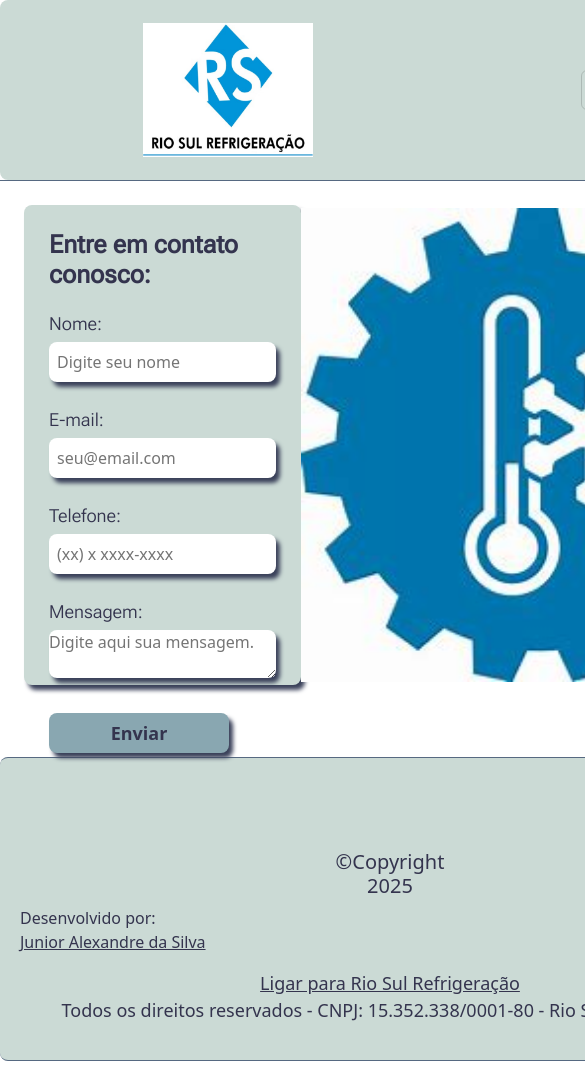
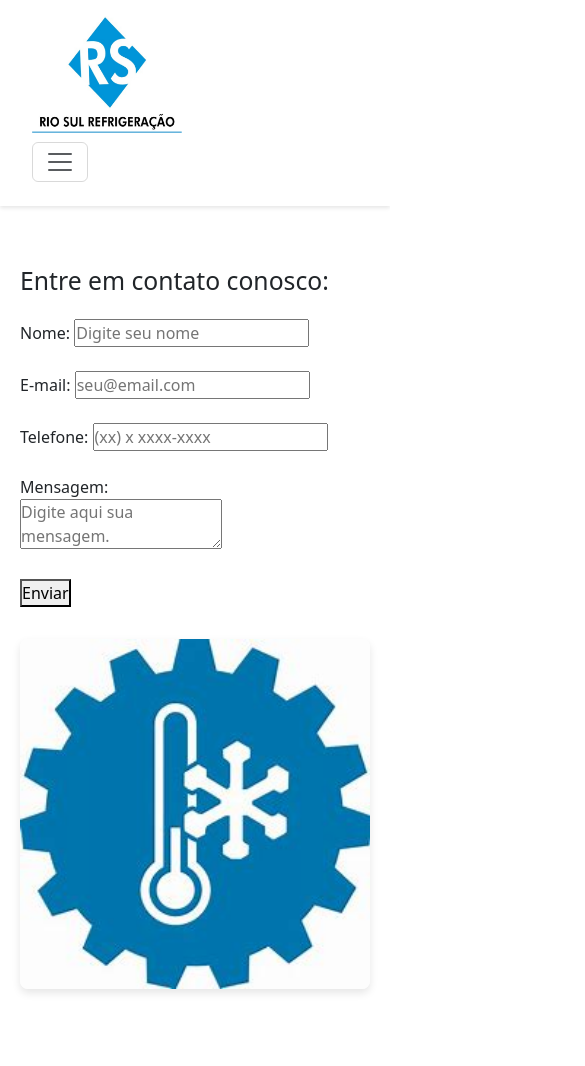
Before and after one commit to JuniorSilva88/Rio-Sul-Refrigeracao-2025, a plain HTML site: page contato.html in a window 390 px wide. Shown: the top 1066 px of the page, 585 px wide, since content can reach past the window. Drawn offline with nearby package versions, Linux system fonts and the light colour scheme.

Commit message:
update 2

```diff
--- a/css/style.css
+++ b/css/style.css
@@ -1,365 +1,205 @@
-/*import-font*/
-@import url('https://fonts.googleapis.com/css2?family=Roboto+Flex:wght@300;400&display=swap');
-
-/*Paleta de Cores*/
+/* Root color variables */
 :root {
-    --fundo: #cbdad5;
-    --hover: #89a7b1;
-    --borda: #566981;
-    --sombra: #3a415a;
-    --fonte: #34344e;
+    --cor-de-fundo: #f2f2f2;
+    --texto: #333333;
+    --principal: #0d6efd;
+    --borda: #cccccc;
+    --sombra: rgba(0, 0, 0, 0.1);
 }
 
-/*Reset-CSS*/
+/* Reset some basics */
 * {
     margin: 0;
     padding: 0;
     box-sizing: border-box;
-    text-decoration: none;
 }
 
+/* Body setup - Removed min-width to improve responsiveness */
 body {
-    max-width: 1800px;
-    min-width: 780px;
-    font-size: 100%;
-    /*background:var(--fundo);*/
+    font-family: 'Roboto Flex', sans-serif;
+    line-height: 1.6;
+    background-color: var(--cor-de-fundo);
+    color: var(--texto);
+    min-width: unset; /* Removed fixed min-width for better responsiveness */
 }
 
-header,
-footer {
-    background: var(--fundo);
-    border-radius: 8px;
+/* Main content container */
+.conteudo {
+    padding: 20px;
+    max-width: 1200px;
+    margin: 0 auto;
+    min-width: unset; /* Allow flexibility on small screens */
 }
 
-/*Cabeçalho*/
-
+/* Header styles */
 .cabecalho {
-    height: 180px;
     display: flex;
-    flex-direction: row;
     align-items: center;
-    justify-content: space-around;
-    padding: 24px;
+    justify-content: space-between;
+    background-color: white;
+    padding: 16px 32px;
+    box-shadow: 0 2px 4px var(--sombra);
 }
 
+/* Logo */
 .cabecalho-imagem {
-    width: 85%;
-    /* Aumenta a largura para 20% do contêiner */
-    max-width: 200px;
-    /* Define um tamanho máximo */
-    height: auto;
-    /* Mantém a proporção da imagem */
+    max-width: 150px;
 }
 
+/* Navigation menu */
 .cabecalho-menu {
     display: flex;
-    gap: 32px;
+    gap: 16px;
 }
 
+/* Navigation links */
 .cabecalho-item {
-    font-family: 'Roboto Flex', sans-serif;
-    color: var(--fonte);
-    font-weight: 400;
-    font-size: 18px;
+    color: var(--texto);
     text-decoration: none;
+    transition: color 0.3s ease;
 }
 
 .cabecalho-item:hover {
-    border-bottom: 1px solid var(--borda);
-    color: var(--hover);
+    color: var(--principal);
 }
 
-/*Conteúdo*/
-
-.conteudo {
-    width: 100%;
-    margin-bottom: 48px;
-    border-top: 1.8px solid var(--borda);
-    padding: 24px;
-    min-width: 800px;
+/* Focus state for accessibility */
+.cabecalho-item:focus,
+.botao:focus {
+    outline: 2px dashed var(--borda); /* Visible outline for keyboard users */
+    outline-offset: 4px;
 }
 
+/* Main content section */
 .conteudo-principal {
-    width: 100%;
     display: flex;
-    flex-direction: row;
+    justify-content: space-between;
     align-items: center;
-    justify-content: space-around;
+    flex-wrap: wrap; /* Allow wrapping on small screens */
+    gap: 32px;
+    margin-top: 40px;
 }
 
+/* Text block inside main section */
 .conteudo-principal-escrito {
-    width: 55%;
-    display: flex;
-    align-items: center;
-    flex-direction: column;
-    gap: 32px;
-
+    flex: 1;
+    min-width: 300px;
 }
 
+/* Main heading */
 .conteudo-principal-escrito-titulo {
-    font-family: 'Roboto Flex', sans-serif;
-    font-weight: 300;
-    font-size: 54px;
-    color: var(--fonte);
+    font-size: 2rem;
+    color: var(--principal);
+    margin-bottom: 16px;
 }
 
+/* Subheading */
 .conteudo-principal-escrito-subtitulo {
-    font-family: 'Roboto Flex', sans-serif;
-    font-weight: 300;
-    font-size: 25px;
-    color: var(--fonte);
+    font-size: 1.5rem;
+    margin-bottom: 16px;
 }
 
+/* Paragraph styling */
 .conteudo-principal-paragrafo {
-    display: flex;
-    flex-direction: row;
-    align-items: center;
-    justify-content: center;
-    color: var(--fonte);
-    font-weight: 400;
-    font-size: 18px;
+    margin-bottom: 16px;
 }
 
+/* Main image */
 .conteudo-principal-imagem {
-    max-width: 100%;
-    /* Garante que a imagem não ultrapasse o tamanho do contêiner */
-    height: auto;
-    /* Mantém a proporção da imagem */
-    display: block;
-    /* Remove espaços extras ao redor da imagem */
-    margin: 0 auto;
-    /* Centraliza a imagem */
+    flex: 1;
+    max-width: 400px;
+    width: 100%;
+    border-radius: 8px;
+    box-shadow: 0 4px 8px var(--sombra);
 }
 
-/*Conteúdo Secundário*/
-
+/* Secondary content section */
 .conteudo-secundario {
-    display: flex;
-    flex-direction: column;
-    align-items: normal;
-    gap: 24px;
-    margin-top: 28px;
-    padding: 24px;
+    margin-top: 60px;
 }
 
 .conteudo-secundario-titulo {
-    display: flex;
-    flex-direction: column;
-    align-items: center;
-    border-top: 1.8px solid var(--borda);
-    padding: 48px;
-    font-family: 'Roboto Flex', sans-serif;
-    color: var(--fonte);
-    font-weight: 400;
-    font-size: 28px;
-    margin-bottom: 16px;
+    font-size: 1.75rem;
+    margin-bottom: 24px;
+    color: var(--principal);
 }
 
+/* Images row */
 .conteudo-secundario-imagens {
-    display: flex;
-    align-items: center;
-    justify-content: space-around;
-    gap: 32px;
-    max-width: 98%;
-    min-width: 280px;
-    -moz-transition: all 0.5s;
-    -webkit-transition: all 0.5s;
-    transition: all 0.5s;
+    gap: 16px;
 }
 
+/* Individual secondary images */
 .conteudo-secundario-imagem {
-    margin: 0px 16px;
-    width: 30%;
-    height: 300px;
+    width: 100%;
+    max-width: 300px;
     border-radius: 8px;
-    box-shadow: 4px 5px 4px var(--sombra);
-    cursor: pointer;
+    box-shadow: 0 2px 4px var(--sombra);
+    transition: transform 0.3s ease;
 }
 
 .conteudo-secundario-imagem:hover {
-    -moz-transform: scale(1.2);
-    -webkit-transform: scale(1.2);
+    transform: scale(1.03);
+}
+
+/* Footer styles */
+.rodape {
+    background-color: white;
+    text-align: center;
+    padding: 24px 16px;
+    margin-top: 60px;
+    border-top: 1px solid var(--borda);
+}
+
+/* Social media icons */
+.redes-sociais-icones-link img {
+    width: 32px;
+    margin: 0 8px;
+    transition: transform 0.3s ease;
+}
+
+.redes-sociais-icones-link img:hover {
     transform: scale(1.2);
 }
 
-.carousel-inner img {
-    width: 100%;
-    /* Garante que a imagem ocupe toda a largura do carousel */
-    height: 400px;
-    /* Ajuste a altura conforme necessário */
-    object-fit: cover;
-    /* Assegura que a imagem seja cortada para manter a proporção */
-    box-shadow: 4px 5px 4px var(--sombra);
+/* Footer information */
+.rodape-info {
+    margin-top: 16px;
+    font-size: 0.9rem;
 }
 
-/* Rodapé*/
-
-.rodape {
-    border-top: 1.8px solid var(--borda);
-    border-bottom: 1.8px solid var(--borda);
-    margin-bottom: 8px;
-    padding: 20px;
+/* Developer link */
+.desenvolvido-por {
     text-decoration: none;
-    color: var(--fonte);
+    color: var(--principal);
 }
 
-.redes-sociais {
+/* Form styling (if applicable) */
+.formulario {
     display: flex;
     flex-direction: column;
-    align-items: end;
-    justify-content: end;
+    gap: 16px; /* Spacing between form elements */
+    max-width: 500px;
+    margin: 0 auto;
 }
 
-.redes-sociais img {
-    -moz-transition: all 0.5s;
-    -webkit-transition: all 0.5s;
-    transition: all 0.5s;
-    border-radius: 50%;
-    box-shadow: 4px 5px 4px var(--sombra);
-}
+/* Media query for small screens */
+@media (max-width: 768px) {
+    /* Stack layout vertically */
+    .conteudo-principal-escrito,
+    .conteudo-principal-imagem,
+    .formulario {
+        width: 100%;
+    }
 
-.redes-sociais img:hover {
-    -moz-transform: scale(1.2);
-    -webkit-transform: scale(1.2);
-    transform: scale(1.2);
-}
+    /* Adjust header layout */
+    .cabecalho {
+        flex-direction: column;
+        align-items: flex-start;
+    }
 
-.copyright {
-    display: flex;
-    flex-direction: column;
-    align-items: center;
-    justify-content: end;
-}
-
-.desenvolvido-por {
-    display: flex;
-    flex-direction: column;
-    align-items: start;
-    justify-content: start;
-    color: var(--fonte);
-}
-
-/*Sobre*/
-
-.conteudo-secundario-paragrafo {
-    display: flex;
-    flex-direction: row;
-    align-items: center;
-    justify-content: center;
-    color: var(--fonte);
-    font-weight: 400;
-    font-size: 18px;
-}
-
-.conteudo-secundario-paragrafo a {
-    text-decoration: none;
-    margin-bottom: 25px;
-    color: var(--fonte);
-}
-
-.conteudo-secundario-mapa {
-    width: 100%;
-    height: 600px;
-    box-shadow: 4px 5px 4px var(--sombra);
-}
-
-/*Contato*/
-
-.formulario {
-    background: var(--fundo);
-    width: 45%;
-    height: 480px;
-    padding: 25px;
-    border: none;
-    border-radius: 8px;
-    box-shadow: 4px 5px 4px var(--sombra);
-}
-
-.entre-em-contato {
-    color: var(--fonte);
-    font-size: 25px;
-    font-weight: bold;
-    font-family: 'Roboto Flex', sans-serif;
-    margin-bottom: 20px;
-}
-
-.texto {
-    color: var(--fonte);
-    font-size: 18px;
-    font-weight: lighter;
-    font-family: 'Roboto Flex', sans-serif;
-}
-
-.nome {
-    margin-top: 5px;
-    border: none;
-    width: 100%;
-    padding: 8px;
-    border-radius: 8px;
-    box-shadow: 4px 5px 4px var(--sombra);
-}
-
-.email {
-    margin-top: 5px;
-    border: none;
-    width: 100%;
-    padding: 8px;
-    border-radius: 8px;
-    box-shadow: 4px 5px 4px var(--sombra);
-}
-
-.telefone {
-    margin-top: 5px;
-    border: none;
-    width: 100%;
-    padding: 8px;
-    border-radius: 8px;
-    box-shadow: 4px 5px 4px var(--sombra);
-}
-
-.mensagem {
-    margin-top: 5px;
-    border: none;
-    width: 100%;
-    height: 100%;
-    border-radius: 8px;
-    box-shadow: 4px 5px 4px var(--sombra);
-}
-
-.botao {
-    color: var(--fonte);
-    font-size: 18px;
-    font-weight: bold;
-    background: var(--hover);
-    cursor: pointer;
-    margin-top: 5px;
-    width: 180px;
-    height: 40px;
-    border: none;
-    border-radius: 8px;
-    box-shadow: 4px 5px 4px var(--sombra);
-}
-
-.formulario button {
-
-    -moz-transition: all 0.5s;
-    -webkit-transition: all 0.5s;
-    transition: all 0.5s;
-    box-shadow: 4px 5px 4px var(--sombra);
-}
-
-.formulario button:hover {
-    background: var(--fonte);
-    color: var(--fundo);
-    -moz-transform: scale(1.1);
-    -webkit-transform: scale(1.1);
-    transform: scale(1.1);
-}
-
-/* Ajuste específico para telas pequenas */
-@media (max-width: 576px) {
-    .conteudo-principal-imagem {
-        width: 80%;
-        /* Reduz o tamanho da imagem em telas pequenas */
+    .cabecalho-menu {
+        flex-direction: column;
+        gap: 8px;
     }
 }
```
